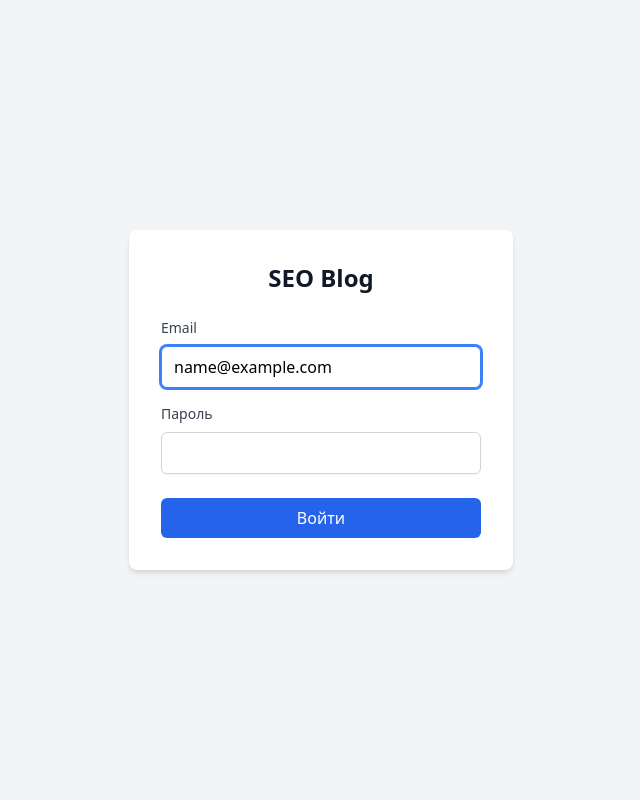
After one commit to slvfmts/seo-blog, a FastAPI app: template src/templates/auth/login.html in a window 1280 px wide. The commit adds this page. Shown: the whole page, without its empty margins (319-959 px from the left). Run offline with FastAPI, Linux system fonts and the light colour scheme; the template is opened without the code that fills it: most values are stand-ins (such as "Sample title", 1, 10 or a date in 2020); some libraries are stand-ins or nearby versions.

Commit message:
Add session-based login to protect UI pages
Single-account auth (email+bcrypt) via Starlette SessionMiddleware.
All /ui/* routes require login; /health, /api/*, /docs remain public.

Co-Authored-By: Claude Opus 4.6 <noreply@anthropic.com>

```diff
--- a/requirements.txt
+++ b/requirements.txt
@@ -26,6 +26,10 @@ markdown==3.5.2
 # HTML parsing
 beautifulsoup4==4.12.3
 
+# Auth
+bcrypt==4.2.1
+itsdangerous==2.2.0
+
 # Utils
 python-dotenv==1.0.1
 structlog==24.1.0
--- a/src/api/main.py
+++ b/src/api/main.py
@@ -6,9 +6,35 @@ from contextlib import asynccontextmanager
 from fastapi import FastAPI
 from fastapi.middleware.cors import CORSMiddleware
 from fastapi.responses import RedirectResponse
+from starlette.middleware.sessions import SessionMiddleware
+from starlette.middleware.base import BaseHTTPMiddleware
+from starlette.responses import RedirectResponse as StarletteRedirect
 
 from src.config import get_settings
 from src.api.routes import health, sites, articles, briefs, ui, discovery, monitoring, iterations
+
+
+# Paths that don't require authentication
+_PUBLIC_PREFIXES = ("/ui/login", "/health", "/docs", "/openapi.json", "/api/", "/redoc")
+
+
+class AuthMiddleware(BaseHTTPMiddleware):
+    """Redirect unauthenticated /ui/ requests to login page."""
+
+    async def dispatch(self, request, call_next):
+        path = request.url.path
+        # Only protect /ui/* paths (except login itself)
+        if path.startswith("/ui/") or path == "/ui":
+            if not any(path.startswith(p) for p in _PUBLIC_PREFIXES):
+                user = request.session.get("user")
+                if not user:
+                    return StarletteRedirect(url="/ui/login", status_code=302)
+        # Root redirect also needs auth check
+        if path == "/":
+            user = request.session.get("user")
+            if not user:
+                return StarletteRedirect(url="/ui/login", status_code=302)
+        return await call_next(request)
 
 
 @asynccontextmanager
@@ -60,6 +86,12 @@ def create_app() -> FastAPI:
         debug=settings.debug,
     )
 
+    # Auth middleware (checked first, added last due to ASGI ordering)
+    app.add_middleware(AuthMiddleware)
+
+    # Session middleware
+    app.add_middleware(SessionMiddleware, secret_key=settings.secret_key)
+
     # CORS
     app.add_middleware(
         CORSMiddleware,
--- a/src/config/settings.py
+++ b/src/config/settings.py
@@ -34,6 +34,11 @@ class Settings(BaseSettings):
     dataforseo_login: str = ""
     dataforseo_password: str = ""
 
+    # Auth
+    secret_key: str = "change-me-in-production"
+    auth_email: str = ""
+    auth_password_hash: str = ""
+
     # App
     debug: bool = False
     log_level: str = "INFO"
--- /dev/null
+++ b/src/templates/auth/login.html
@@ -0,0 +1,42 @@
+<!DOCTYPE html>
+<html lang="ru">
+<head>
+    <meta charset="UTF-8">
+    <meta name="viewport" content="width=device-width, initial-scale=1.0">
+    <title>Вход — SEO Blog</title>
+    <script src="https://cdn.tailwindcss.com"></script>
+</head>
+<body class="bg-gray-100 min-h-screen flex items-center justify-center">
+    <div class="w-full max-w-sm">
+        <div class="bg-white shadow-md rounded-lg px-8 py-8">
+            <h1 class="text-2xl font-bold text-center text-gray-900 mb-6">SEO Blog</h1>
+
+            {% if error %}
+            <div class="bg-red-50 border border-red-200 text-red-700 px-4 py-3 rounded mb-4 text-sm">
+                {{ error }}
+            </div>
+            {% endif %}
+
+            <form method="post" action="/ui/login">
+                <div class="mb-4">
+                    <label for="email" class="block text-gray-700 text-sm font-medium mb-2">Email</label>
+                    <input type="email" id="email" name="email" required autofocus
+                           value="{{ email or '' }}"
+                           class="w-full px-3 py-2 border border-gray-300 rounded-md shadow-sm focus:outline-none focus:ring-2 focus:ring-blue-500 focus:border-blue-500">
+                </div>
+
+                <div class="mb-6">
+                    <label for="password" class="block text-gray-700 text-sm font-medium mb-2">Пароль</label>
+                    <input type="password" id="password" name="password" required
+                           class="w-full px-3 py-2 border border-gray-300 rounded-md shadow-sm focus:outline-none focus:ring-2 focus:ring-blue-500 focus:border-blue-500">
+                </div>
+
+                <button type="submit"
+                        class="w-full bg-blue-600 hover:bg-blue-700 text-white font-medium py-2 px-4 rounded-md transition-colors">
+                    Войти
+                </button>
+            </form>
+        </div>
+    </div>
+</body>
+</html>
--- a/src/templates/base.html
+++ b/src/templates/base.html
@@ -33,9 +33,12 @@
                         </a>
                     </div>
                 </div>
-                <div class="flex items-center">
+                <div class="flex items-center space-x-4">
                     <a href="/docs" target="_blank" class="text-gray-500 hover:text-gray-700 text-sm">
                         API Docs
+                    </a>
+                    <a href="/ui/logout" class="text-gray-500 hover:text-red-600 text-sm">
+                        Выйти
                     </a>
                 </div>
             </div>
```
Also changed, not shown: src/api/routes/ui.py (+51 -0 lines).
